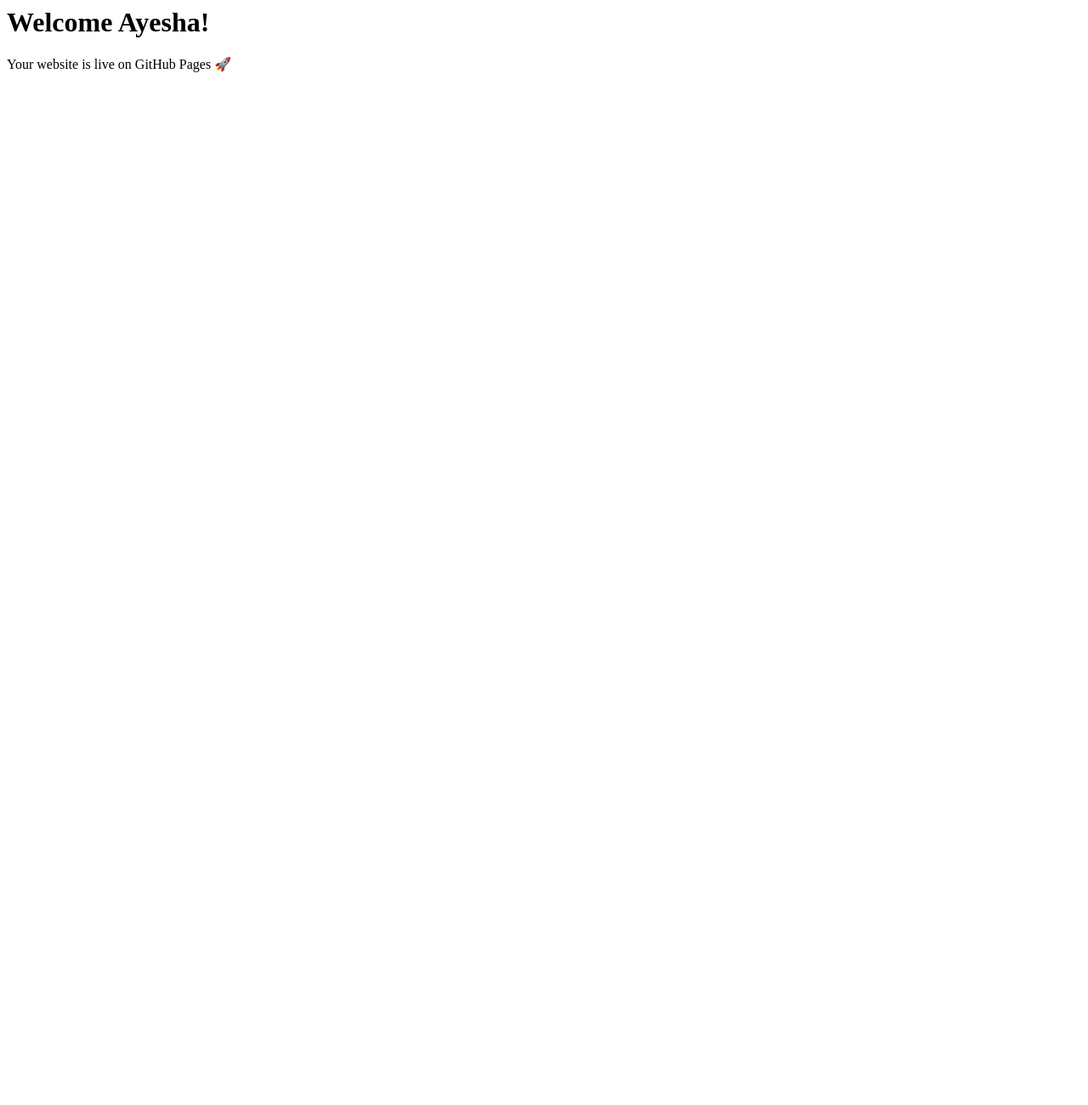
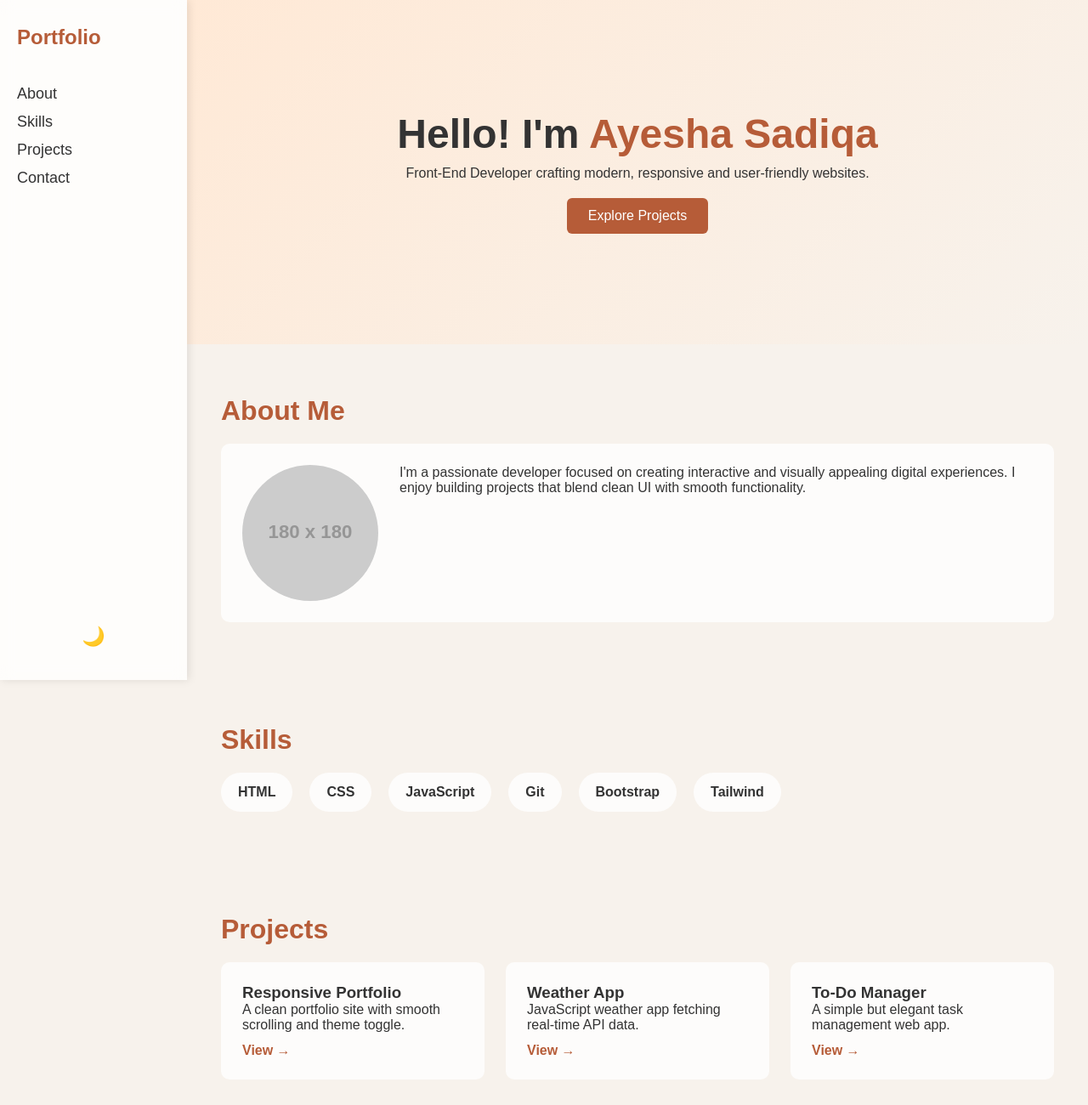
Before and after one commit to Ayesha23014119157/Web-.github, a plain HTML site: page index.html in a window 1280 px wide. Shown: the top 1300 px of the page at 85% size. Before the commit the page ends 800 px from the top, so only its background shows below. Drawn offline with Linux system fonts and the light colour scheme; placeholder pictures from the web are drawn by us.

Commit message:
Add files via upload

```diff
--- a/index.html
+++ b/index.html
@@ -1,2 +1,105 @@
-<h1>Welcome Ayesha!</h1>
-<p>Your website is live on GitHub Pages 🚀</p>
+<!DOCTYPE html>
+<html lang="en">
+<head>
+  <meta charset="UTF-8" />
+  <meta name="viewport" content="width=device-width, initial-scale=1.0" />
+  <title>My Portfolio </title>
+  <link rel="stylesheet" href="style.css">
+</head>
+
+<body>
+
+  <!-- ===== SIDEBAR NAVIGATION ===== -->
+  <aside class="sidebar">
+    <h2 class="logo">Portfolio</h2>
+    <nav>
+      <a href="#about" class="nav-link">About</a>
+      <a href="#skills" class="nav-link">Skills</a>
+      <a href="#projects" class="nav-link">Projects</a>
+      <a href="#contact" class="nav-link">Contact</a>
+    </nav>
+    <button id="themeToggle" class="theme-btn">🌙</button>
+  </aside>
+
+  <!-- ===== HERO SECTION ===== -->
+  <header class="hero">
+    <div class="hero-content">
+      <h1>Hello! I'm <span>Ayesha Sadiqa</span></h1>
+      <p>Front-End Developer crafting modern, responsive and user-friendly websites.</p>
+      <a href="#projects" class="hero-btn">Explore Projects</a>
+    </div>
+  </header>
+
+  <!-- ===== ABOUT ===== -->
+  <section id="about" class="section">
+    <h2 class="section-title">About Me</h2>
+
+    <div class="about-box">
+      <img src="https://via.placeholder.com/180" class="avatar">
+      <p>
+        I'm a passionate developer focused on creating interactive and visually appealing digital experiences.
+        I enjoy building projects that blend clean UI with smooth functionality.
+      </p>
+    </div>
+  </section>
+
+  <!-- ===== SKILLS ===== -->
+  <section id="skills" class="section">
+    <h2 class="section-title">Skills</h2>
+
+    <div class="skills-grid">
+      <div class="skill-badge">HTML</div>
+      <div class="skill-badge">CSS</div>
+      <div class="skill-badge">JavaScript</div>
+      <div class="skill-badge">Git</div>
+      <div class="skill-badge">Bootstrap</div>
+      <div class="skill-badge">Tailwind</div>
+    </div>
+  </section>
+
+  <!-- ===== PROJECTS ===== -->
+  <section id="projects" class="section">
+    <h2 class="section-title">Projects</h2>
+
+    <div class="project-container">
+
+      <div class="project-card">
+        <h3>Responsive Portfolio</h3>
+        <p>A clean portfolio site with smooth scrolling and theme toggle.</p>
+        <a href="#" class="project-link">View →</a>
+      </div>
+
+      <div class="project-card">
+        <h3>Weather App</h3>
+        <p>JavaScript weather app fetching real-time API data.</p>
+        <a href="#" class="project-link">View →</a>
+      </div>
+
+      <div class="project-card">
+        <h3>To-Do Manager</h3>
+        <p>A simple but elegant task management web app.</p>
+        <a href="#" class="project-link">View →</a>
+      </div>
+
+    </div>
+  </section>
+
+  <!-- ===== CONTACT ===== -->
+  <section id="contact" class="section">
+    <h2 class="section-title">Contact Me</h2>
+
+    <form class="contact-form">
+      <input type="text" placeholder="Name" required>
+      <input type="email" placeholder="Email" required>
+      <textarea placeholder="Message" required></textarea>
+      <button class="submit-btn">Send</button>
+    </form>
+  </section>
+
+  <footer class="footer">
+    <p>© 2025 Portfolio — All Rights Reserved</p>
+  </footer>
+
+  <script src="script.js"></script>
+</body>
+</html>
--- /dev/null
+++ b/script.js
@@ -0,0 +1,19 @@
+// DARK MODE TOGGLE
+const toggleBtn = document.getElementById("themeToggle");
+
+toggleBtn.addEventListener("click", () => {
+  document.body.classList.toggle("dark");
+  toggleBtn.textContent = document.body.classList.contains("dark") ? "☀️" : "🌙";
+});
+
+// SMOOTH SCROLL
+document.querySelectorAll(".nav-link").forEach(link => {
+  link.addEventListener("click", e => {
+    e.preventDefault();
+    const target = document.querySelector(link.getAttribute("href"));
+    window.scrollTo({
+      top: target.offsetTop - 60,
+      behavior: "smooth",
+    });
+  });
+});
--- /dev/null
+++ b/style.css
@@ -0,0 +1,225 @@
+/* RESET */
+* { margin: 0; padding: 0; box-sizing: border-box; }
+body {
+  font-family: Arial, sans-serif;
+  background: var(--bg);
+  color: var(--text);
+  transition: 0.3s;
+}
+
+/* THEME VARIABLES */
+:root {
+  --bg: #f7f2ec;
+  --text: #333;
+  --card: #ffffffcc;
+  --accent: #b65c38;
+}
+
+body.dark {
+  --bg: #121212;
+  --text: #501481;
+  --card: #1e1e1ecc;
+  --accent: #ff9d6b;
+}
+
+/* SIDEBAR */
+.sidebar {
+  position: fixed;
+  top: 0;
+  left: 0;
+  width: 220px;
+  height: 100%;
+  padding: 30px 20px;
+  background: var(--card);
+  box-shadow: 2px 0 10px rgba(0,0,0,0.1);
+  backdrop-filter: blur(8px);
+  display: flex;
+  flex-direction: column;
+  gap: 30px;
+}
+
+.logo {
+  font-size: 24px;
+  color: var(--accent);
+  font-weight: bold;
+}
+
+.nav-link {
+  display: block;
+  margin: 12px 0;
+  text-decoration: none;
+  color: var(--text);
+  font-size: 18px;
+  transition: 0.3s;
+}
+
+.nav-link:hover {
+  color: var(--accent);
+}
+
+.theme-btn {
+  margin-top: auto;
+  padding: 8px;
+  font-size: 22px;
+  border: none;
+  background: none;
+  cursor: pointer;
+}
+
+/* HERO */
+.hero {
+  margin-left: 220px;
+  padding: 130px 40px;
+  background: linear-gradient(135deg, #ffe9d6, #f7f2ec);
+  text-align: center;
+}
+
+.hero-content h1 {
+  font-size: 48px;
+  margin-bottom: 10px;
+}
+
+.hero-content span {
+  color: var(--accent);
+}
+
+.hero-btn {
+  display: inline-block;
+  margin-top: 20px;
+  padding: 12px 25px;
+  background: var(--accent);
+  color: white;
+  text-decoration: none;
+  border-radius: 6px;
+  transition: 0.3s;
+}
+
+.hero-btn:hover {
+  opacity: 0.8;
+}
+
+/* SECTIONS */
+.section {
+  margin-left: 220px;
+  padding: 60px 40px;
+}
+
+.section-title {
+  font-size: 32px;
+  margin-bottom: 20px;
+  color: var(--accent);
+}
+
+/* ABOUT */
+.about-box {
+  display: flex;
+  gap: 25px;
+  background: var(--card);
+  padding: 25px;
+  border-radius: 10px;
+}
+
+.avatar {
+  width: 160px;
+  border-radius: 50%;
+}
+
+/* SKILLS */
+.skills-grid {
+  display: flex;
+  flex-wrap: wrap;
+  gap: 20px;
+}
+
+.skill-badge {
+  padding: 14px 20px;
+  background: var(--card);
+  border-radius: 50px;
+  font-weight: bold;
+  transition: 0.3s;
+}
+
+.skill-badge:hover {
+  transform: scale(1.08);
+}
+
+/* PROJECTS */
+.project-container {
+  display: flex;
+  gap: 25px;
+  flex-wrap: wrap;
+}
+
+.project-card {
+  flex: 1;
+  min-width: 260px;
+  padding: 25px;
+  background: var(--card);
+  border-radius: 10px;
+  transition: 0.3s;
+}
+
+.project-card:hover {
+  transform: translateY(-8px);
+}
+
+.project-link {
+  display: block;
+  margin-top: 12px;
+  color: var(--accent);
+  font-weight: bold;
+  text-decoration: none;
+}
+
+/* CONTACT */
+.contact-form {
+  max-width: 450px;
+  margin-top: 20px;
+  display: flex;
+  flex-direction: column;
+  gap: 15px;
+}
+
+.contact-form input,
+.contact-form textarea {
+  padding: 14px;
+  border-radius: 6px;
+  border: none;
+  background: var(--card);
+  color: var(--text);
+}
+
+.submit-btn {
+  padding: 12px;
+  background: var(--accent);
+  color: #fff;
+  border: none;
+  border-radius: 6px;
+  cursor: pointer;
+  transition: 0.3s;
+}
+
+.submit-btn:hover {
+  opacity: 0.8;
+}
+
+/* FOOTER */
+.footer {
+  margin-left: 220px;
+  padding: 20px;
+  text-align: center;
+}
+
+/* RESPONSIVE */
+@media (max-width: 850px) {
+  .sidebar {
+    position: static;
+    width: 100%;
+    height: auto;
+    flex-direction: row;
+    align-items: center;
+  }
+  .hero, .section, .footer {
+    margin-left: 0;
+  }
+}
```
